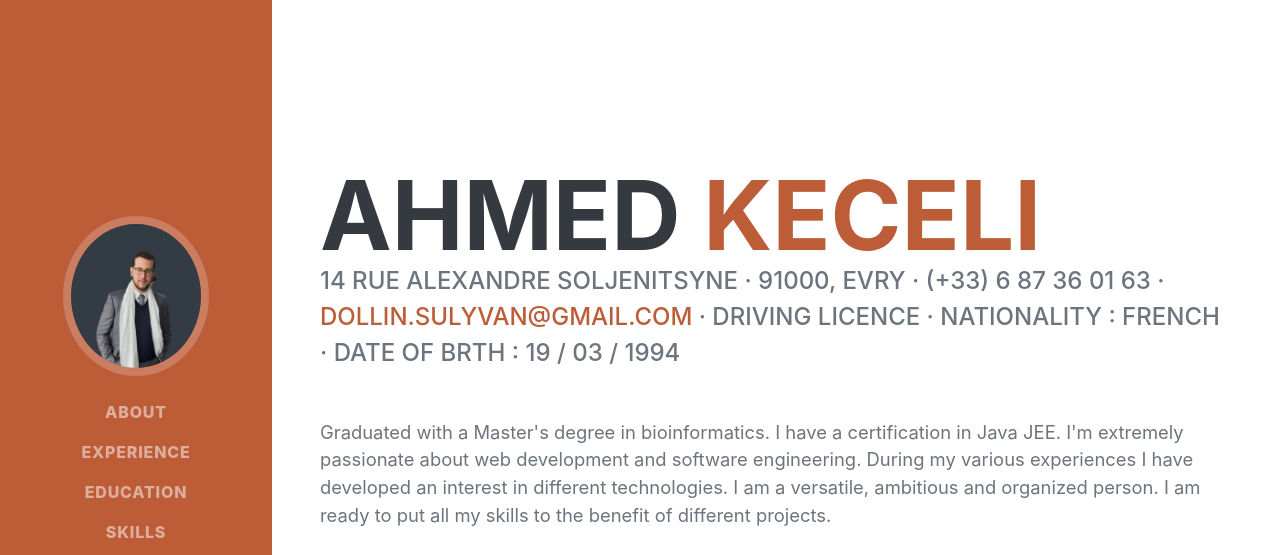
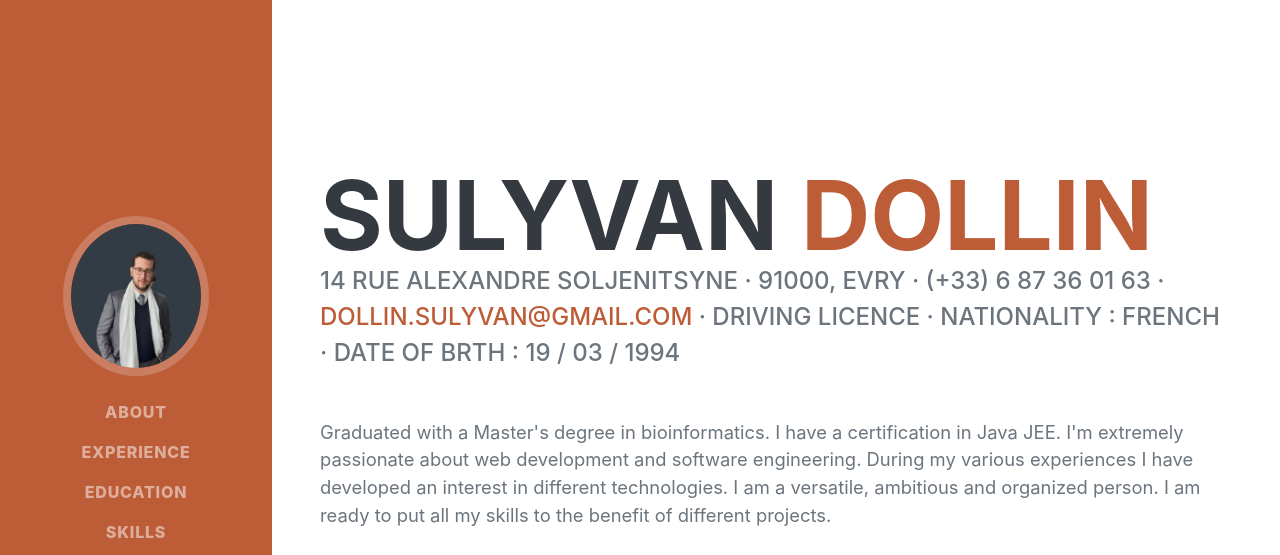
Before and after one commit to Sdollin/sdollin.github.io, a plain HTML site: page index.html in a window 1280 px wide. Shown: the top 555 px of the page. Drawn offline with nearby package versions, Linux system fonts and the light colour scheme; a web font is replaced by a local one.

Commit message:
Update index.html

```diff
--- a/index.html
+++ b/index.html
@@ -40,8 +40,8 @@
             <section class="resume-section" id="about">
                 <div class="resume-section-content">
                     <h1 class="mb-0">
-                        Ahmed
-                        <span class="text-primary">Keceli</span>
+                        Sulyvan
+                        <span class="text-primary">DOLLIN</span>
                     </h1>
                     <div class="subheading mb-5">
                         14 rue Alexandre Soljenitsyne · 91000, Evry · (+33) 6 87 36 01 63 ·
```
